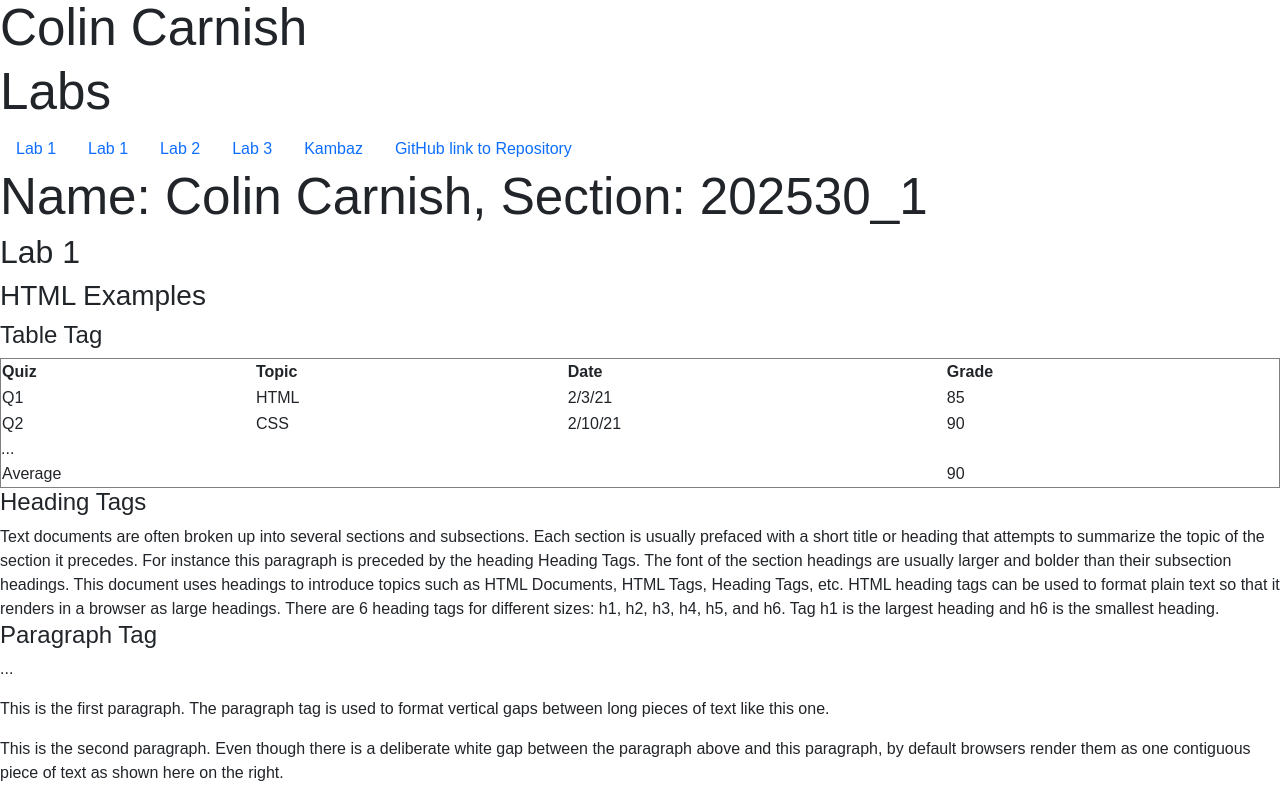
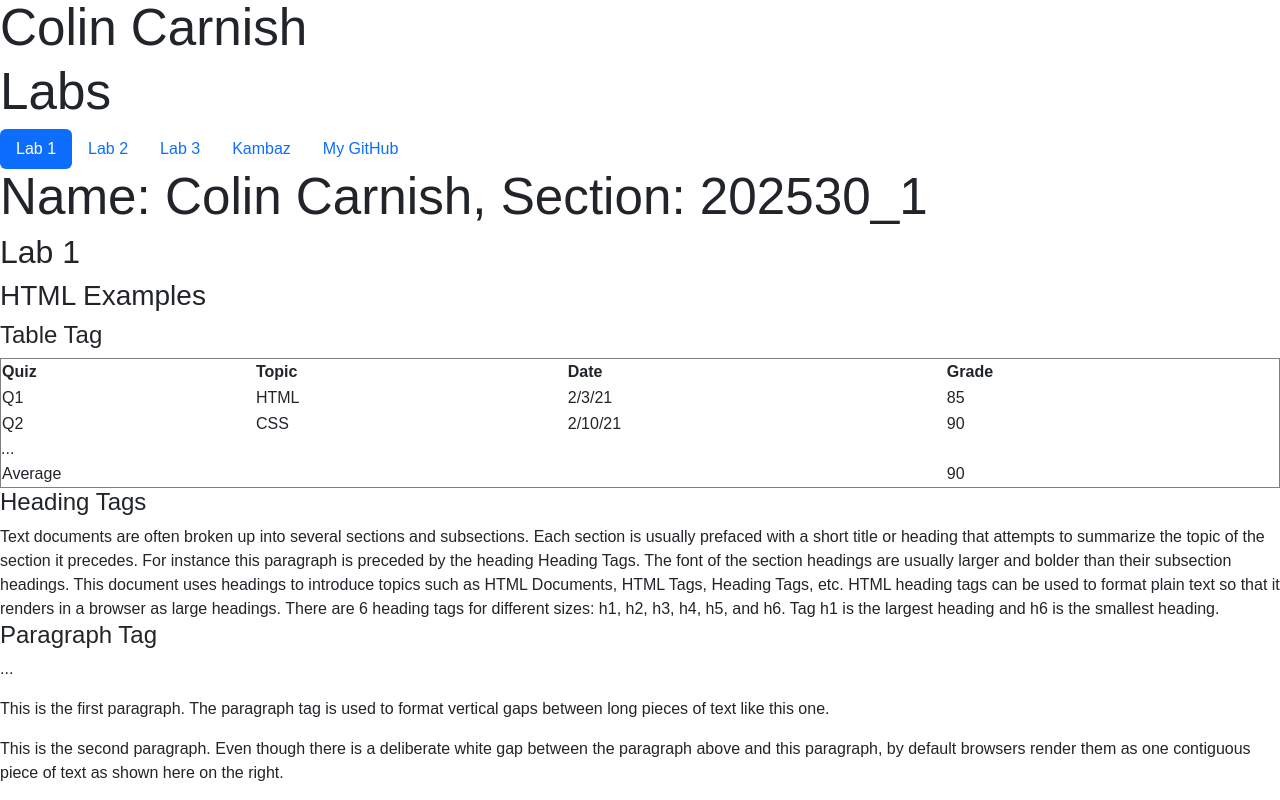
Before and after one commit to ColinCarnish/kambaz-react-web-app, a React (Vite) app: page /#/Labs/Lab1 in a window 1280 px wide. Shown: the top 800 px of the page. Built offline with nearby package versions, Linux system fonts and the light colour scheme; the HTML template or start-up script is replaced by a standard one.

Commit message:
Update TOC.tsx

```diff
--- a/src/Labs/TOC.tsx
+++ b/src/Labs/TOC.tsx
@@ -1,24 +1,18 @@
 import Nav from "react-bootstrap/Nav";
+import { useLocation } from "react-router";
+import { Link } from "react-router-dom";
 export default function TOC() {
- return (
-   <Nav variant="pills">
-     <Nav.Item>
-       <Nav.Link href="#/Labs">Lab 1</Nav.Link>
-     </Nav.Item>
-     <Nav.Item>
-       <Nav.Link href="#/Labs/Lab1">Lab 1</Nav.Link>
-     </Nav.Item>
-     <Nav.Item>
-       <Nav.Link href="#/Labs/Lab2">Lab 2</Nav.Link>
-     </Nav.Item>
-     <Nav.Item>
-       <Nav.Link href="#/Labs/Lab3">Lab 3</Nav.Link>
-     </Nav.Item>
-     <Nav.Item>
-       <Nav.Link href="#/Kambaz">Kambaz</Nav.Link>
-     </Nav.Item>
-     <Nav.Item>
-       <Nav.Link href="https://github.com/ColinCarnish/kambaz-react-web-app.git" id="wd-github">GitHub link to Repository</Nav.Link>
-     </Nav.Item>
-   </Nav>
-);}
+  const { pathname } = useLocation();
+  return (
+    <Nav variant="pills" id="wd-toc">
+      <Nav.Item> <Nav.Link as={Link} to="/Labs/Lab1" id="wd-a1"
+          active={pathname.includes("Lab1")}> Lab 1 </Nav.Link> </Nav.Item>
+      <Nav.Item> <Nav.Link as={Link} to="/Labs/Lab2" id="wd-a2"
+          active={pathname.includes("Lab2")}> Lab 2 </Nav.Link> </Nav.Item>
+      <Nav.Item> <Nav.Link as={Link} to="/Labs/Lab3" id="wd-a3"
+          active={pathname.includes("Lab3")}> Lab 3 </Nav.Link> </Nav.Item>
+      <Nav.Item> <Nav.Link as={Link} to="/Kambaz" id="wd-a3"> Kambaz </Nav.Link> </Nav.Item>
+      <Nav.Item> <Nav.Link href="https://github.com/ColinCarnish" target="_blank"> My GitHub </Nav.Link> </Nav.Item>
+    </Nav>
+  );
+}
```
